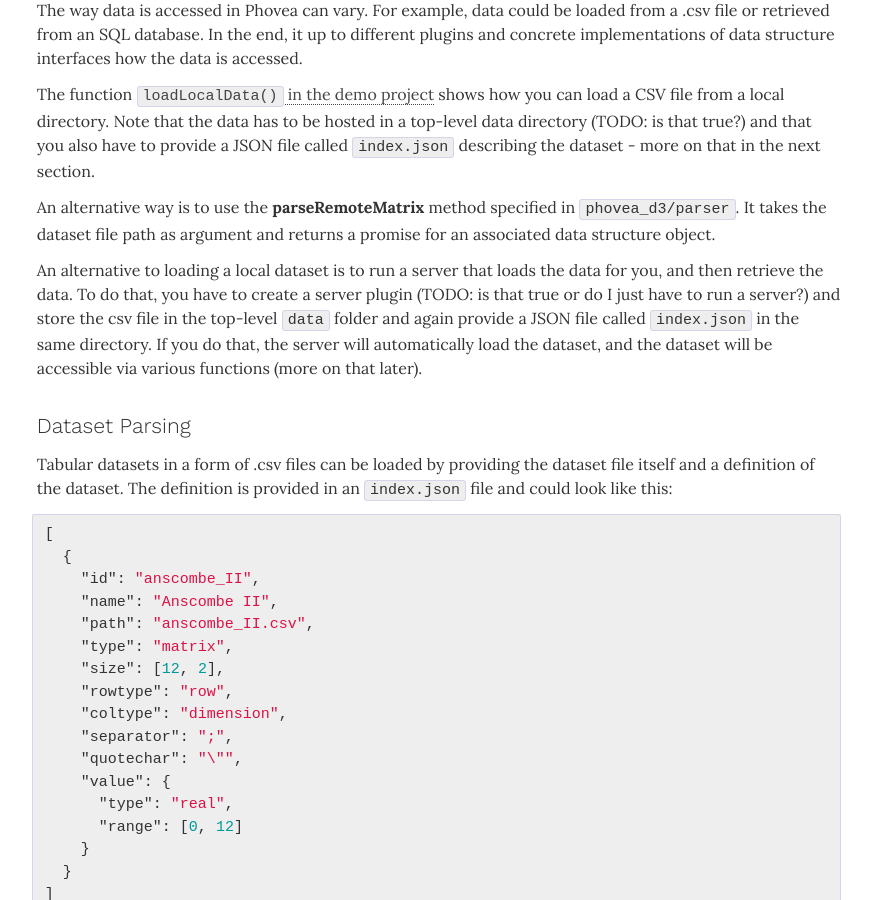
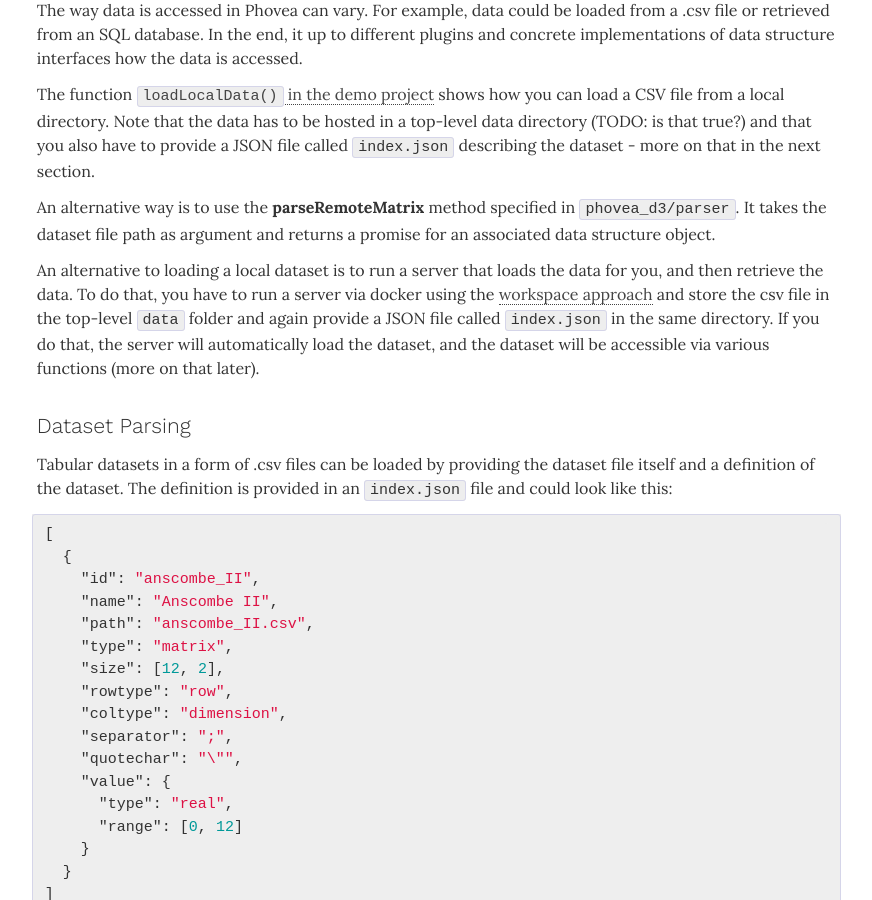
Before and after one commit to phovea/phovea.github.io, a Jekyll site: the page built from tutorials/data_structure.md, in a window 1280 px wide and 900 px high, scrolled down 559 px. Shown: the whole window, without its empty margins (317-1189 px from the left). Built offline with Jekyll 4.4.1, drawn with Linux system fonts in a browser that asks for light colours; nearby versions of some CDN libraries; some web fonts are replaced.

Commit message:
clarified some things about clients and server

```diff
--- a/tutorials/data_structure.md
+++ b/tutorials/data_structure.md
@@ -23,7 +23,7 @@ The function [`loadLocalData()` in the demo project](https://github.com/Caleydo/
 
 An alternative way is to use the **parseRemoteMatrix** method specified in `phovea_d3/parser`. It takes the dataset file path as argument and returns a promise for an associated data structure object.
 
-An alternative to loading a local dataset is to run a server that loads the data for you, and then retrieve the data. To do that, you have to create a server plugin (TODO: is that true or do I just have to run a server?) and store the csv file in the top-level `data` folder and again provide a JSON file called `index.json` in the same directory. If you do that, the server will automatically load the dataset, and the dataset will be accessible via various functions (more on that later).
+An alternative to loading a local dataset is to run a server that loads the data for you, and then retrieve the data. To do that, you have to run a server via docker using the [workspace approach](getting_started/#server-client-app) and store the csv file in the top-level `data` folder and again provide a JSON file called `index.json` in the same directory. If you do that, the server will automatically load the dataset, and the dataset will be accessible via various functions (more on that later).
 
 ### Dataset Parsing
 
```
